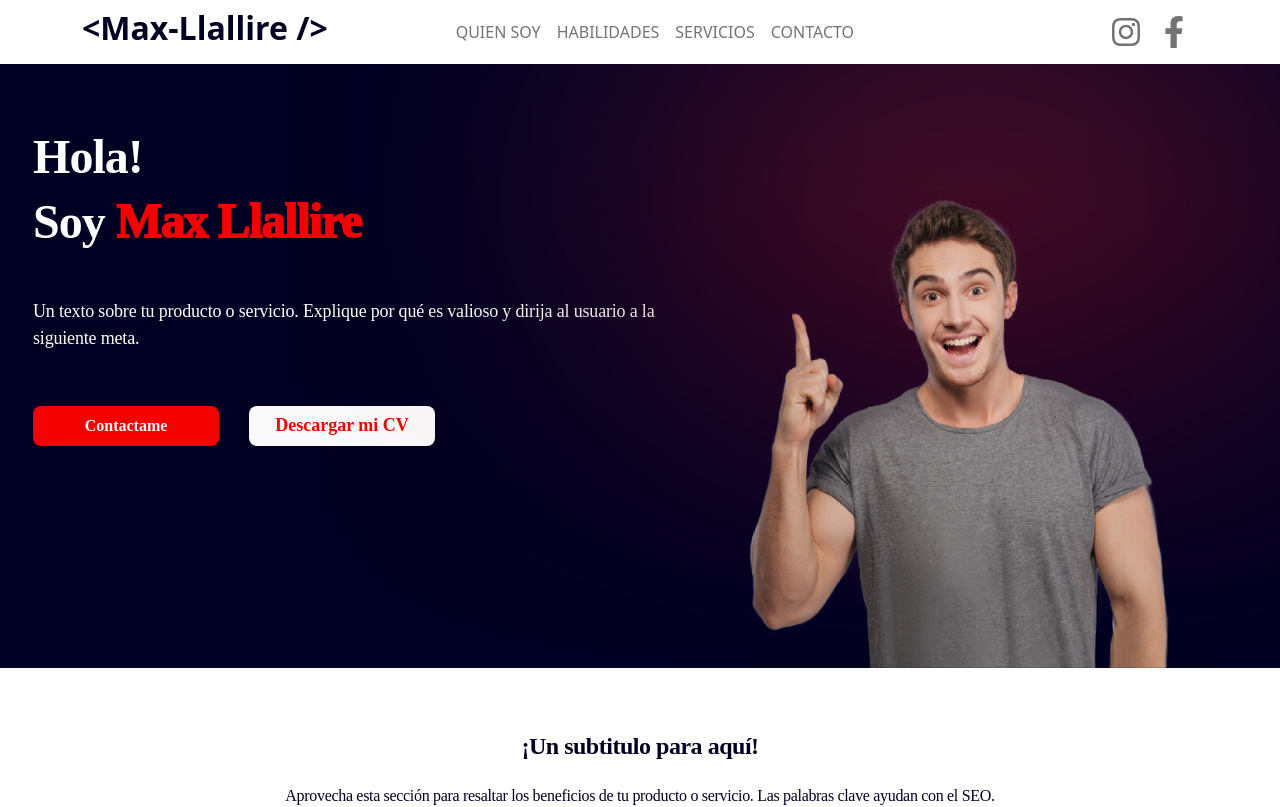
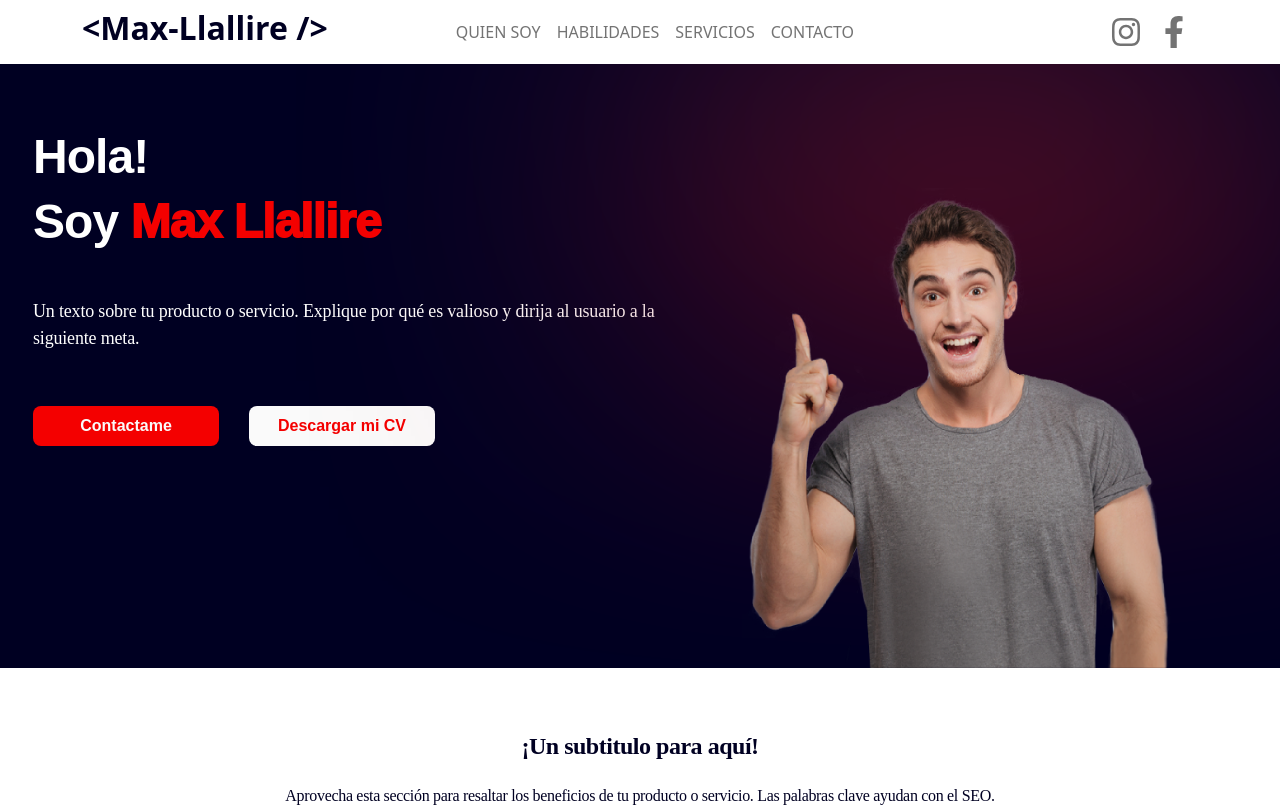
Before and after one commit to VargasJavier/proyecto-M-ximo-Llallire, a React (Vite) app: page / in a window 1280 px wide. Shown: the top 807 px of the page. Built offline with nearby package versions, Linux system fonts and the light colour scheme.

Commit message:
Pequeños retoques

```diff
--- a/src/assets/scss/header/presentation.scss
+++ b/src/assets/scss/header/presentation.scss
@@ -3,6 +3,7 @@
   background-color: $color-primary;
   height: 903px;
   overflow: hidden;
+  font-family: "Poppins", sans-serif;
   .title-container {
     padding: 60px 15px 0 33px;
 
@@ -10,7 +11,6 @@
       color: $color-white;
       font-weight: bolder;
       font-size: 48px;
-      font-family: "Poppins";
       line-height: 136%;
       letter-spacing: -0.02em;
       margin-bottom: 80;
@@ -44,7 +44,7 @@
       border-radius: 8px;
       background-color: #f40000;
       border-style: none;
-      font-family: "Axiforma";
+      // font-family: "Axiforma";
       font-style: normal;
       font-weight: 600;
       font-size: 16px;
@@ -129,8 +129,8 @@
           margin: 0 30px;
 
           span{
-            font-family: 'axiforma';
-            font-size: 18px;
+            // font-family: 'axiforma';
+            font-size: 16px;
             line-height: 130%;
             text-align: center;
             color: #F40000;
--- a/src/assets/scss/main/skills.scss
+++ b/src/assets/scss/main/skills.scss
@@ -35,6 +35,7 @@
             // transform: translateX(80px) translateY(0px) translateZ(0px);
             align-items: center;
             justify-content: center;
+            margin-bottom: 2rem;
 
             .item {
                 margin: 0 30px 15px;
```
